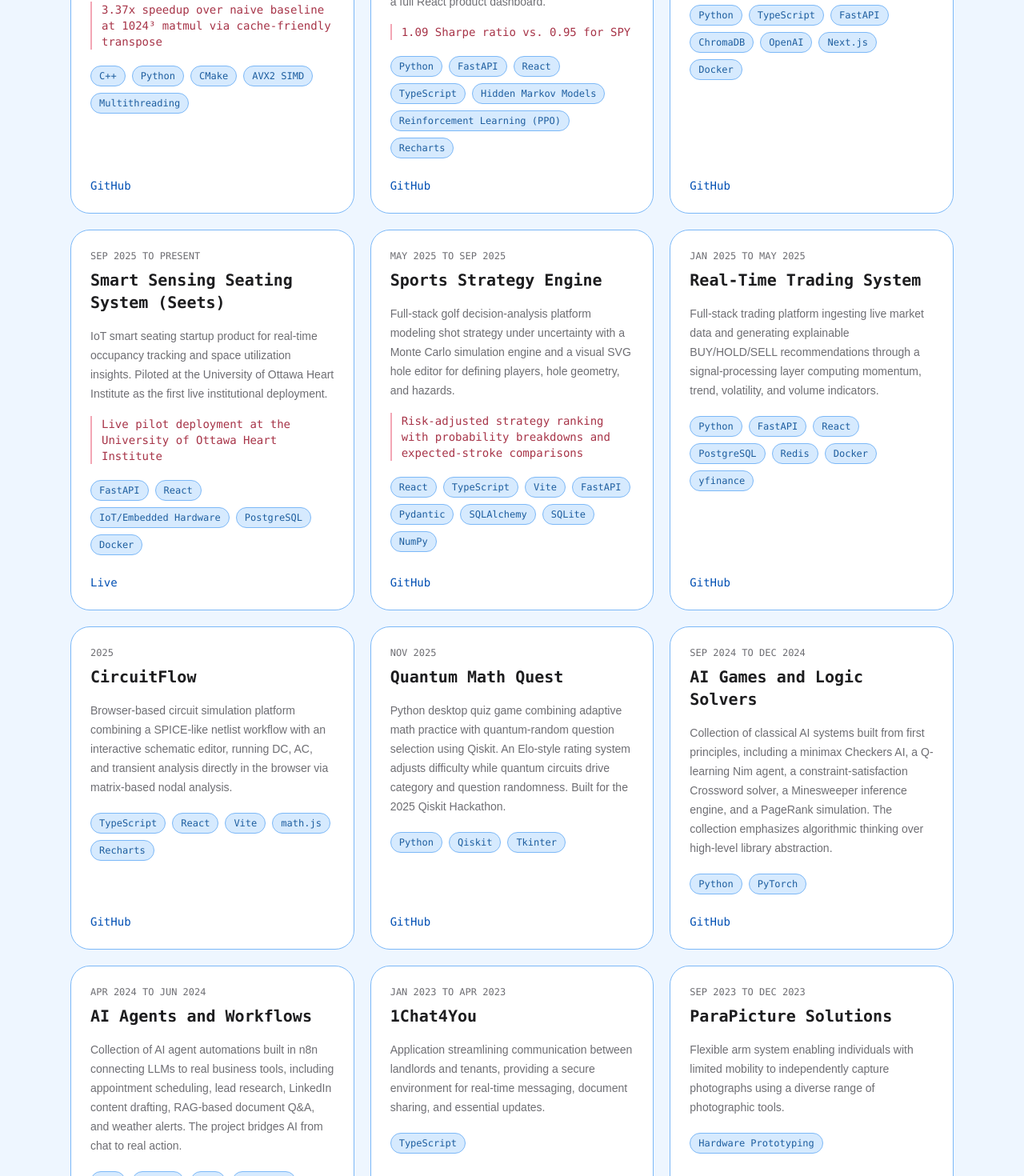
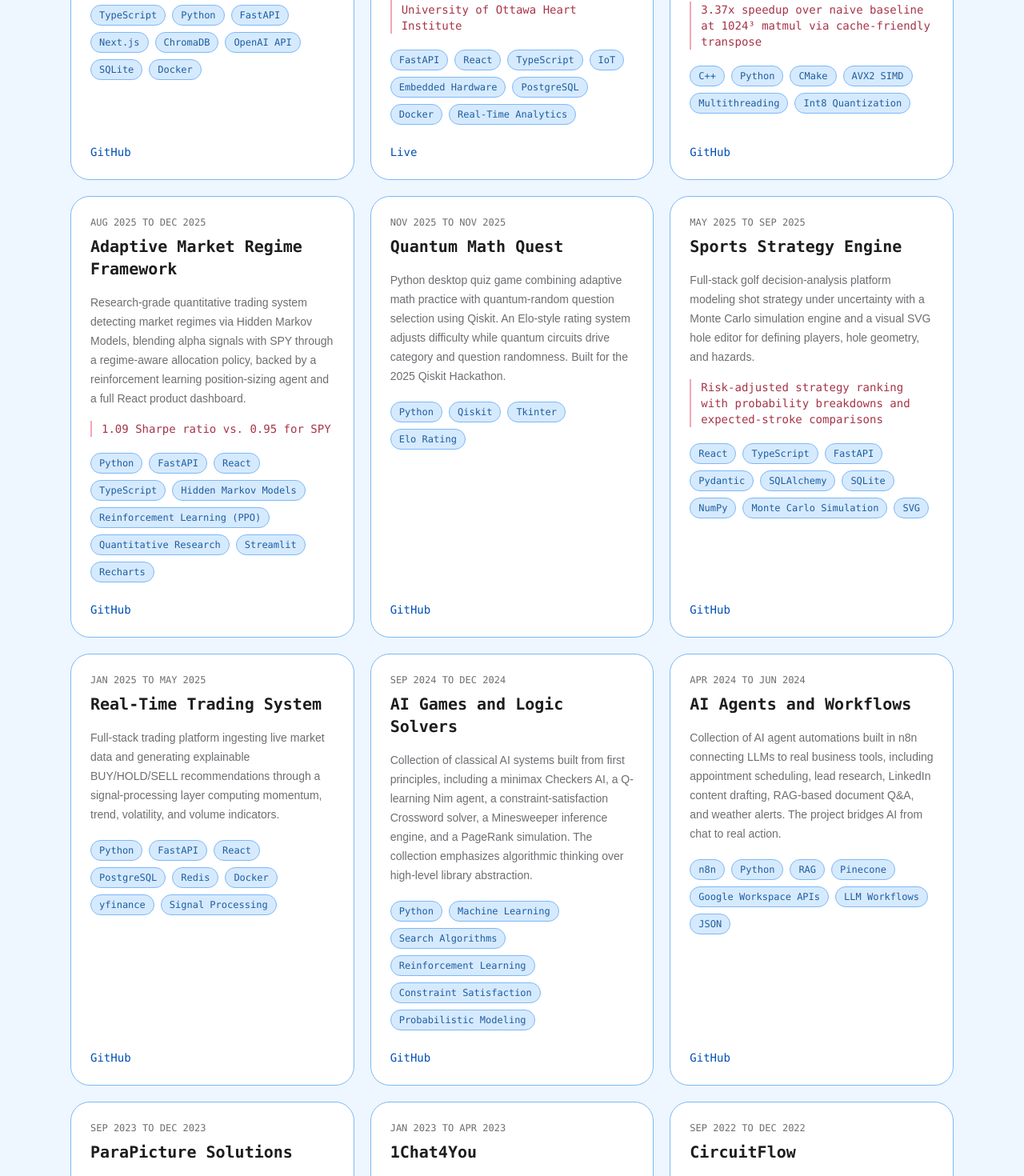
Before and after one commit to Zachary-Levesque/Portfolio, a Next.js app: page /projects in a window 1280 px wide. Shown: the part 1040-2510 px from the top of the page at 80% size. Built offline with nearby package versions, Linux system fonts and the light colour scheme.

Commit message:
Update projects.ts

```diff
--- a/content/projects.ts
+++ b/content/projects.ts
@@ -10,6 +10,44 @@ export type Project = {
 
 export const projects: Project[] = [
   {
+    title: "Knovara",
+    dateRange: "May 2026 to Present",
+    description:
+      "AI-powered technical ramp-up copilot that maps a company's code, docs, projects, decisions, and people so new engineers can become productive faster. It turns scattered organizational knowledge into personalized technical mentorship.",
+    metrics: [],
+    techStack: [
+      "TypeScript",
+      "Python",
+      "FastAPI",
+      "Next.js",
+      "ChromaDB",
+      "OpenAI API",
+      "SQLite",
+      "Docker"
+    ],
+    githubUrl: "https://github.com/Zachary-Levesque/Knovara",
+    liveUrl: null
+  },
+  {
+    title: "Smart Sensing Seating System (Seets)",
+    dateRange: "Sep 2025 to Present",
+    description:
+      "IoT smart seating startup product for real-time occupancy tracking and space utilization insights. Piloted at the University of Ottawa Heart Institute as the first live institutional deployment.",
+    metrics: ["Live pilot deployment at the University of Ottawa Heart Institute"],
+    techStack: [
+      "FastAPI",
+      "React",
+      "TypeScript",
+      "IoT",
+      "Embedded Hardware",
+      "PostgreSQL",
+      "Docker",
+      "Real-Time Analytics"
+    ],
+    githubUrl: null,
+    liveUrl: "https://seets.live"
+  },
+  {
     title: "Mini Tensor Engine",
     dateRange: "Jan 2026 to May 2026",
     description:
@@ -19,7 +57,14 @@ export const projects: Project[] = [
       "3.44x additional speedup via int8 quantization at 1024³",
       "Validated against Python/NumPy reference outputs with a full correctness-testing suite"
     ],
-    techStack: ["C++", "Python", "CMake", "AVX2 SIMD", "Multithreading"],
+    techStack: [
+      "C++",
+      "Python",
+      "CMake",
+      "AVX2 SIMD",
+      "Multithreading",
+      "Int8 Quantization"
+    ],
     githubUrl: "https://github.com/Zachary-Levesque/Mini-Tensor-Engine",
     liveUrl: null
   },
@@ -40,6 +85,8 @@ export const projects: Project[] = [
       "TypeScript",
       "Hidden Markov Models",
       "Reinforcement Learning (PPO)",
+      "Quantitative Research",
+      "Streamlit",
       "Recharts"
     ],
     githubUrl:
@@ -47,32 +94,14 @@ export const projects: Project[] = [
     liveUrl: null
   },
   {
-    title: "Knovara",
-    dateRange: "May 2026 to Present",
+    title: "Quantum Math Quest",
+    dateRange: "Nov 2025 to Nov 2025",
     description:
-      "AI-powered technical ramp-up copilot that maps a company's code, docs, projects, decisions, and people so new engineers can become productive faster. It turns scattered organizational knowledge into personalized technical mentorship.",
+      "Python desktop quiz game combining adaptive math practice with quantum-random question selection using Qiskit. An Elo-style rating system adjusts difficulty while quantum circuits drive category and question randomness. Built for the 2025 Qiskit Hackathon.",
     metrics: [],
-    techStack: [
-      "Python",
-      "TypeScript",
-      "FastAPI",
-      "ChromaDB",
-      "OpenAI",
-      "Next.js",
-      "Docker"
-    ],
-    githubUrl: "https://github.com/Zachary-Levesque/Knovara",
+    techStack: ["Python", "Qiskit", "Tkinter", "Elo Rating"],
+    githubUrl: "https://github.com/Zachary-Levesque/Quantum-Math-Quest",
     liveUrl: null
-  },
-  {
-    title: "Smart Sensing Seating System (Seets)",
-    dateRange: "Sep 2025 to Present",
-    description:
-      "IoT smart seating startup product for real-time occupancy tracking and space utilization insights. Piloted at the University of Ottawa Heart Institute as the first live institutional deployment.",
-    metrics: ["Live pilot deployment at the University of Ottawa Heart Institute"],
-    techStack: ["FastAPI", "React", "IoT/Embedded Hardware", "PostgreSQL", "Docker"],
-    githubUrl: null,
-    liveUrl: "https://seets.live"
   },
   {
     title: "Sports Strategy Engine",
@@ -85,12 +114,13 @@ export const projects: Project[] = [
     techStack: [
       "React",
       "TypeScript",
-      "Vite",
       "FastAPI",
       "Pydantic",
       "SQLAlchemy",
       "SQLite",
-      "NumPy"
+      "NumPy",
+      "Monte Carlo Simulation",
+      "SVG"
     ],
     githubUrl: "https://github.com/Zachary-Levesque/Sports-Strategy-Engine",
     liveUrl: null
@@ -108,29 +138,10 @@ export const projects: Project[] = [
       "PostgreSQL",
       "Redis",
       "Docker",
-      "yfinance"
+      "yfinance",
+      "Signal Processing"
     ],
     githubUrl: "https://github.com/Zachary-Levesque/Real-Time-Trading-System",
-    liveUrl: null
-  },
-  {
-    title: "CircuitFlow",
-    dateRange: "2025",
-    description:
-      "Browser-based circuit simulation platform combining a SPICE-like netlist workflow with an interactive schematic editor, running DC, AC, and transient analysis directly in the browser via matrix-based nodal analysis.",
-    metrics: [],
-    techStack: ["TypeScript", "React", "Vite", "math.js", "Recharts"],
-    githubUrl: "https://github.com/Zachary-Levesque/CircuitFlow",
-    liveUrl: null
-  },
-  {
-    title: "Quantum Math Quest",
-    dateRange: "Nov 2025",
-    description:
-      "Python desktop quiz game combining adaptive math practice with quantum-random question selection using Qiskit. An Elo-style rating system adjusts difficulty while quantum circuits drive category and question randomness. Built for the 2025 Qiskit Hackathon.",
-    metrics: [],
-    techStack: ["Python", "Qiskit", "Tkinter"],
-    githubUrl: "https://github.com/Zachary-Levesque/Quantum-Math-Quest",
     liveUrl: null
   },
   {
@@ -139,7 +150,14 @@ export const projects: Project[] = [
     description:
       "Collection of classical AI systems built from first principles, including a minimax Checkers AI, a Q-learning Nim agent, a constraint-satisfaction Crossword solver, a Minesweeper inference engine, and a PageRank simulation. The collection emphasizes algorithmic thinking over high-level library abstraction.",
     metrics: [],
-    techStack: ["Python", "PyTorch"],
+    techStack: [
+      "Python",
+      "Machine Learning",
+      "Search Algorithms",
+      "Reinforcement Learning",
+      "Constraint Satisfaction",
+      "Probabilistic Modeling"
+    ],
     githubUrl: "https://github.com/Zachary-Levesque/AI-Games-and-Logic-Solvers",
     liveUrl: null
   },
@@ -149,9 +167,27 @@ export const projects: Project[] = [
     description:
       "Collection of AI agent automations built in n8n connecting LLMs to real business tools, including appointment scheduling, lead research, LinkedIn content drafting, RAG-based document Q&A, and weather alerts. The project bridges AI from chat to real action.",
     metrics: [],
-    techStack: ["n8n", "Python", "RAG", "Pinecone", "Google Workspace APIs"],
+    techStack: [
+      "n8n",
+      "Python",
+      "RAG",
+      "Pinecone",
+      "Google Workspace APIs",
+      "LLM Workflows",
+      "JSON"
+    ],
     githubUrl: "https://github.com/Zachary-Levesque/AI-agents-workflows",
     liveUrl: null
+  },
+  {
+    title: "ParaPicture Solutions",
+    dateRange: "Sep 2023 to Dec 2023",
+    description:
+      "Flexible arm system enabling individuals with limited mobility to independently capture photographs using a diverse range of photographic tools.",
+    metrics: [],
+    techStack: ["Hardware Prototyping", "Accessibility Design", "Leadership"],
+    githubUrl: null,
+    liveUrl: "https://makerepo.com/ZacharyLevesque/1715"
   },
   {
     title: "1Chat4You",
@@ -159,18 +195,25 @@ export const projects: Project[] = [
     description:
       "Application streamlining communication between landlords and tenants, providing a secure environment for real-time messaging, document sharing, and essential updates.",
     metrics: [],
-    techStack: ["TypeScript"],
+    techStack: ["TypeScript", "Leadership"],
     githubUrl: null,
     liveUrl: "https://makerepo.com/yumba075/1594.-1chat4you-"
   },
   {
-    title: "ParaPicture Solutions",
-    dateRange: "Sep 2023 to Dec 2023",
+    title: "CircuitFlow",
+    dateRange: "Sep 2022 to Dec 2022",
     description:
-      "Flexible arm system enabling individuals with limited mobility to independently capture photographs using a diverse range of photographic tools.",
+      "Browser-based circuit simulation platform combining a SPICE-like netlist workflow with an interactive schematic editor, running DC, AC, and transient analysis directly in the browser via matrix-based nodal analysis.",
     metrics: [],
-    techStack: ["Hardware Prototyping"],
-    githubUrl: null,
-    liveUrl: "https://makerepo.com/ZacharyLevesque/1715"
+    techStack: [
+      "TypeScript",
+      "React",
+      "Circuit Design and Analysis",
+      "Vite",
+      "math.js",
+      "Recharts"
+    ],
+    githubUrl: "https://github.com/Zachary-Levesque/CircuitFlow",
+    liveUrl: null
   }
 ];
```
